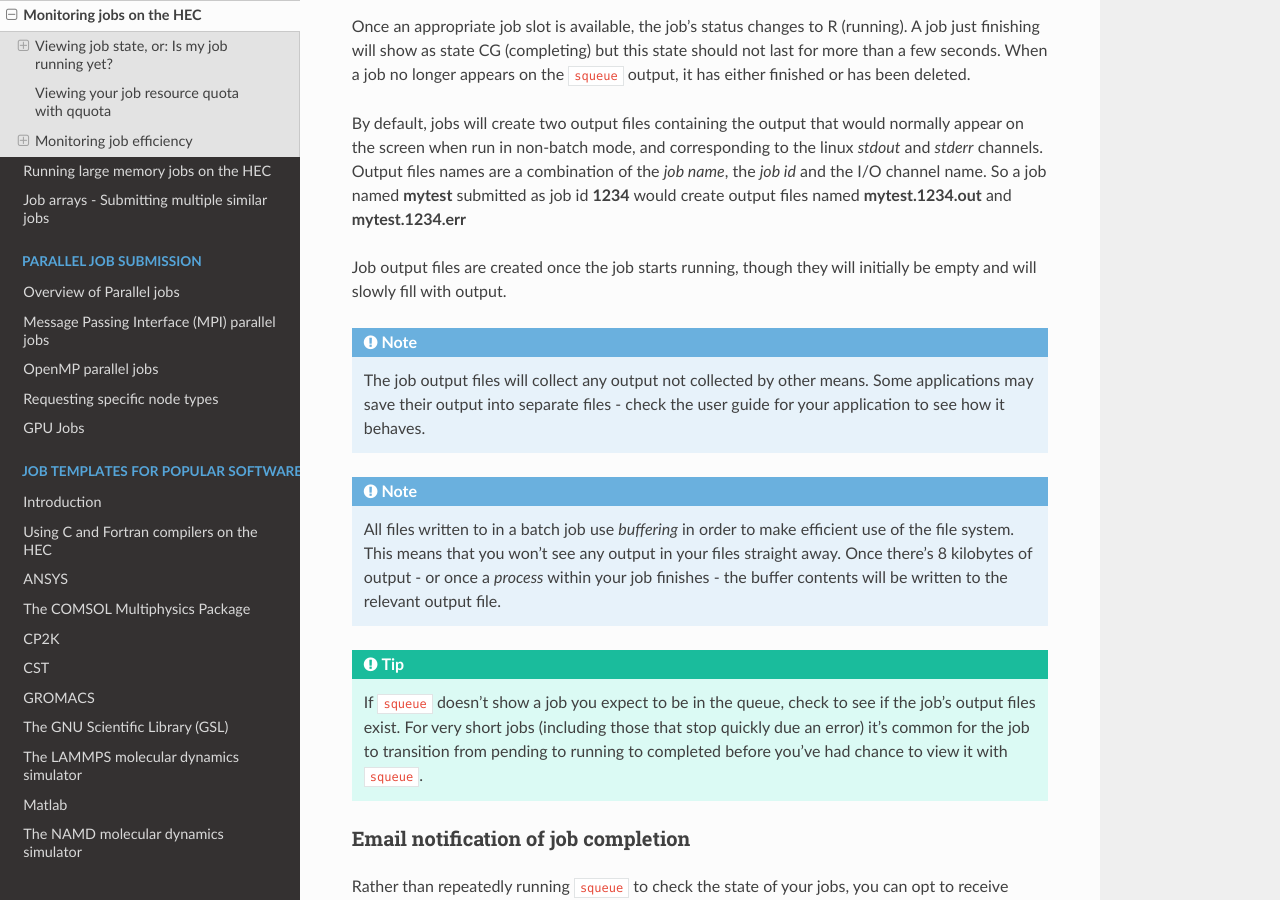
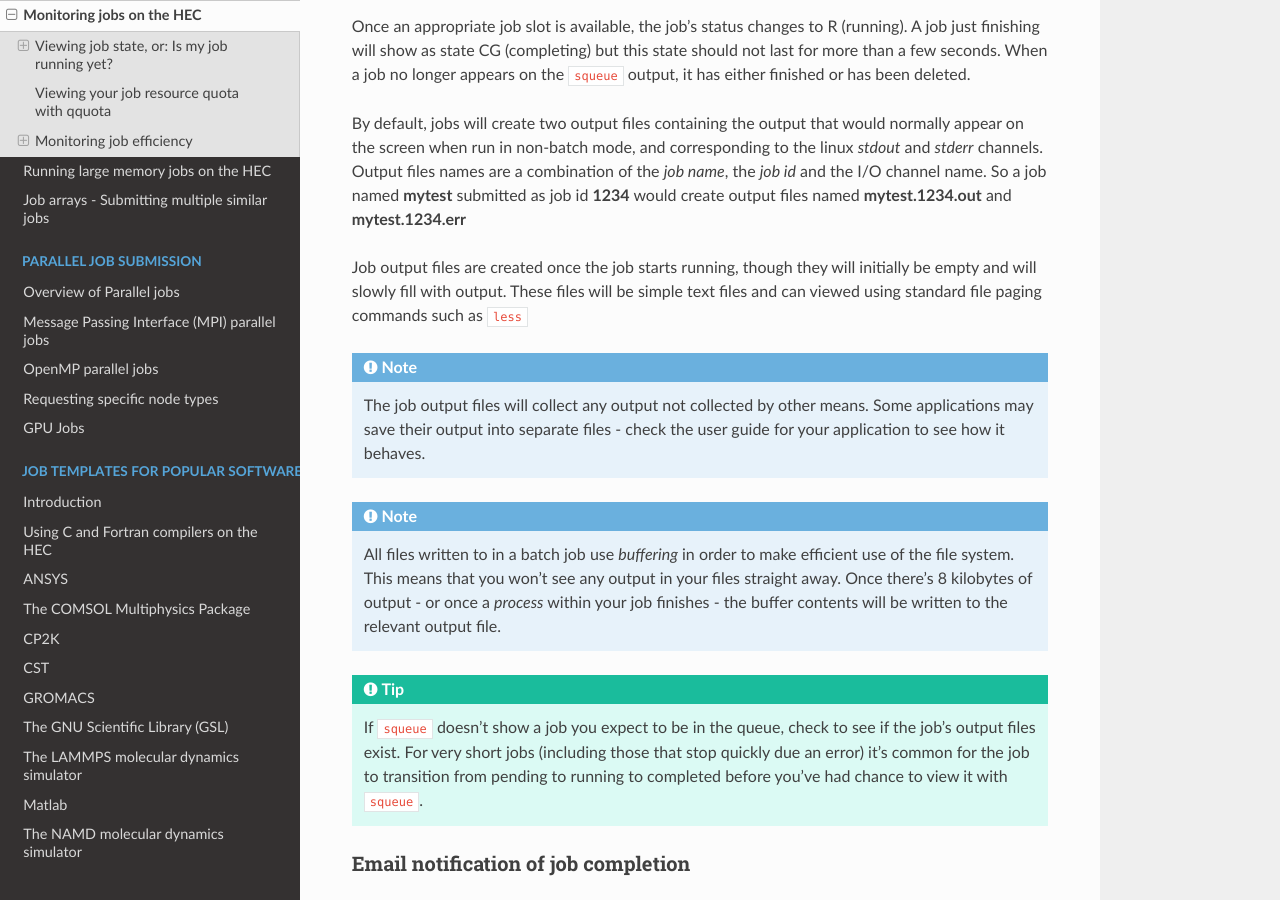
Before and after one commit to MikePacey/Lancaster-HEC, a Sphinx documentation site: the page built from docs/monitoring.rst, in a window 1280 px wide and 900 px high, scrolled down 1252 px. Built offline with Sphinx 7.4.7 and the Read the Docs theme 3.1.0, drawn with Linux system fonts in a browser that asks for light colours; formulas are drawn with MathJax 3.

Commit message:
basic launch page

```diff
--- a/docs/linux.rst
+++ b/docs/linux.rst
@@ -9,8 +9,6 @@ material:
 
 * `Introduction to Linux by Lancaster University's Robin Long <https://robinlong-tutorials-linux.readthedocs.io/en/latest/introduction.html>`_
 
-* `Fundamentals of Linux by Lancaster University's Duncan Russell <https://modules.lancaster.ac.uk/course/view.php?id=32142#section-2>`_
-
 * `Search for Linux books using the Lancaster University Library OneSearch facility <http://www.lancaster.ac.uk/library/>`_
 
 You can also subscribe to the Research Software Network channel on Teams
--- a/docs/monitoring.rst
+++ b/docs/monitoring.rst
@@ -64,7 +64,8 @@ submitted as job id **1234** would create output files named **mytest.1234.out**
 **mytest.1234.err**
 
 Job output files are created once the job starts running, though they will
-initially be empty and will slowly fill with output.
+initially be empty and will slowly fill with output. These files will be simple
+text files and can viewed using standard file paging commands such as ``less``
 
 .. note::
 
```
